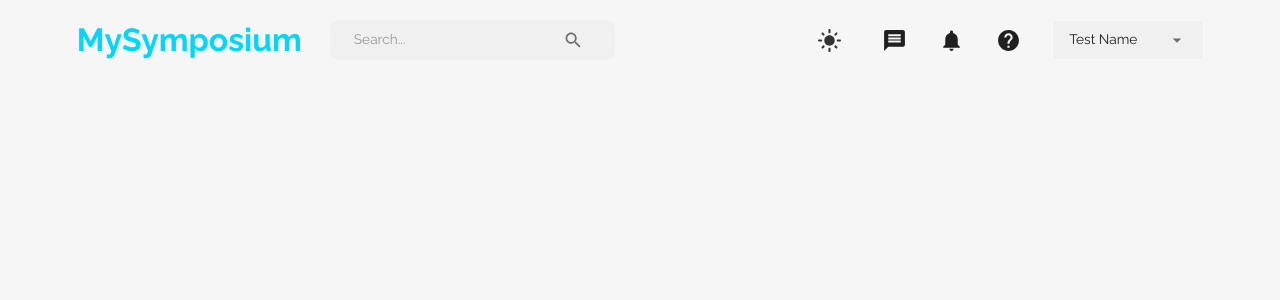
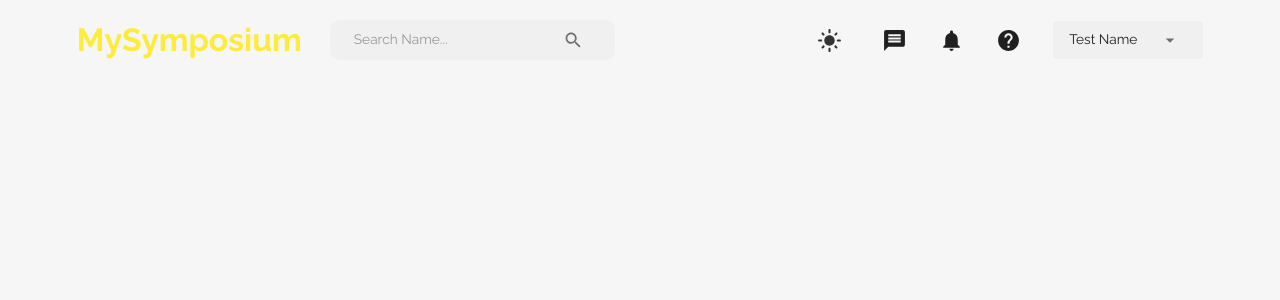
Before and after one commit to hakeem0114/MySymposium, a React (Vite) app in the folder client/: page /MySymposium/home in a window 1280 px wide. Shown: the top 300 px of the page. Built offline with nearby package versions, Linux system fonts and the light colour scheme.

Commit message:
Finished NavBar & added custom theme. Save Large files in GDrive

```diff
--- a/client/index.html
+++ b/client/index.html
@@ -4,7 +4,7 @@
     <meta charset="UTF-8" />
     <link rel="icon" type="image" href="./dog.png" />
     <meta name="viewport" content="width=device-width, initial-scale=1.0" />
-    <title>Vite + React</title>
+    <title>MySymposium</title>
   </head>
   <body>
     <div id="root"></div>
--- a/client/src/scenes/navBar/navBar.jsx
+++ b/client/src/scenes/navBar/navBar.jsx
@@ -95,7 +95,7 @@ const NavBar = ()=>{
                             gap="3rem"
                             padding="0.1rem 1.5rem"
                         >
-                            <InputBase placeholder="Search..."   />
+                            <InputBase placeholder="Search Name..."   />
 
                             <IconButton>
                                 <Search/>
@@ -118,10 +118,26 @@ const NavBar = ()=>{
                             <LightMode sx={{color:dark, fontSize:"25px"}} />
                         )}
                     </IconButton>
-                    <Message  sx= {{fontSize: "25px"}} />
-                    <Notifications  sx= {{fontSize: "25px"}} />
+
+                    <Message  sx= {{ fontSize: "25px"}} />
+
+                    <Notifications  sx= {{fontSize: "25px"}}>
+                            {theme.palette.mode === "dark" ? (
+                                <DarkMode sx= {{
+                                        "&:hover":{
+                                            color: primaryLight,
+                                            cursor: "pointer",
+                                        },
+                                    }} />
+                            ):(
+                                <LightMode sx={{color:dark, fontSize:"25px"}} />
+                            )}
+                    </Notifications>
+
                     <Help  sx= {{fontSize: "25px"}} />
-                    <FormControl variant= "standard" value={fullName}>
+
+                    {/***Custom Drop-down To Show User Profile & Logout**/}
+                    <FormControl variant= "outlined" value={fullName}>
                             <Select
                                     value = {fullName}
                                     sx={{
@@ -144,13 +160,12 @@ const NavBar = ()=>{
                                 </MenuItem>
 
                                 <MenuItem onClick={()=>dispatch(setLogout())}>Log Out</MenuItem>
-
-
                             </Select>
                     </FormControl>
                 </FlexBetween>
              )
             : (
+
                 <IconButton
                     onClick={()=> setIsMobileMenuToggled(!isMobileMenuToggled)}
                 >
--- a/client/src/themes/theme.js
+++ b/client/src/themes/theme.js
@@ -20,16 +20,16 @@ export const colorTokens = {
       1000: "#000000",
     },
     primary: {
-      50: "#E6FBFF",
-      100: "#CCF7FE",
-      200: "#99EEFD",
-      300: "#66E6FC",
-      400: "#33DDFB",
-      500: "#00D5FA",
-      600: "#00A0BC",
-      700: "#006B7D",
-      800: "#00353F",
-      900: "#001519",
+      50: "#fffde7",
+      100: "#fff9c4",
+      200: "#fff59d",
+      300: "#fff176",
+      400: "#ffee58",
+      500: "#ffeb3b",
+      600: "#fdd835",
+      700: "#fbc02d",
+      800: "#f9a825",
+      900: "#f57f17",
     },
   };
 
```
Also changed, not shown: 1 other file (tests, documents, lock files or other folders).
